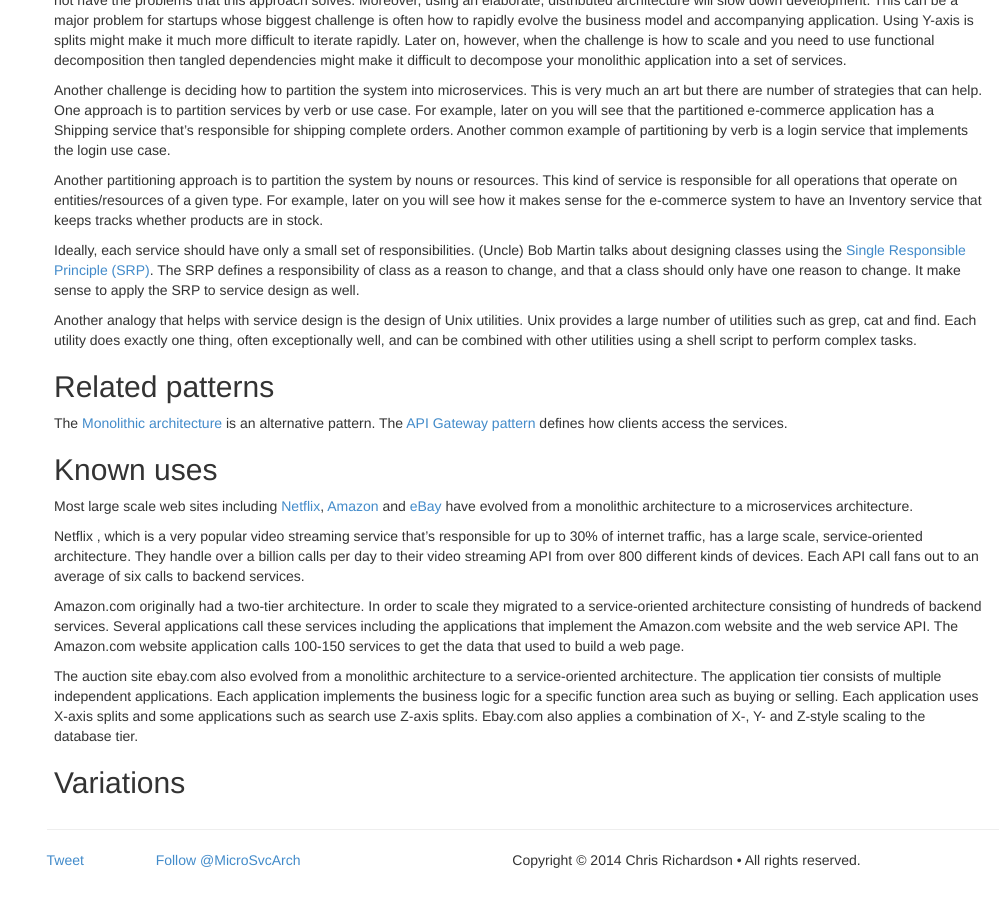
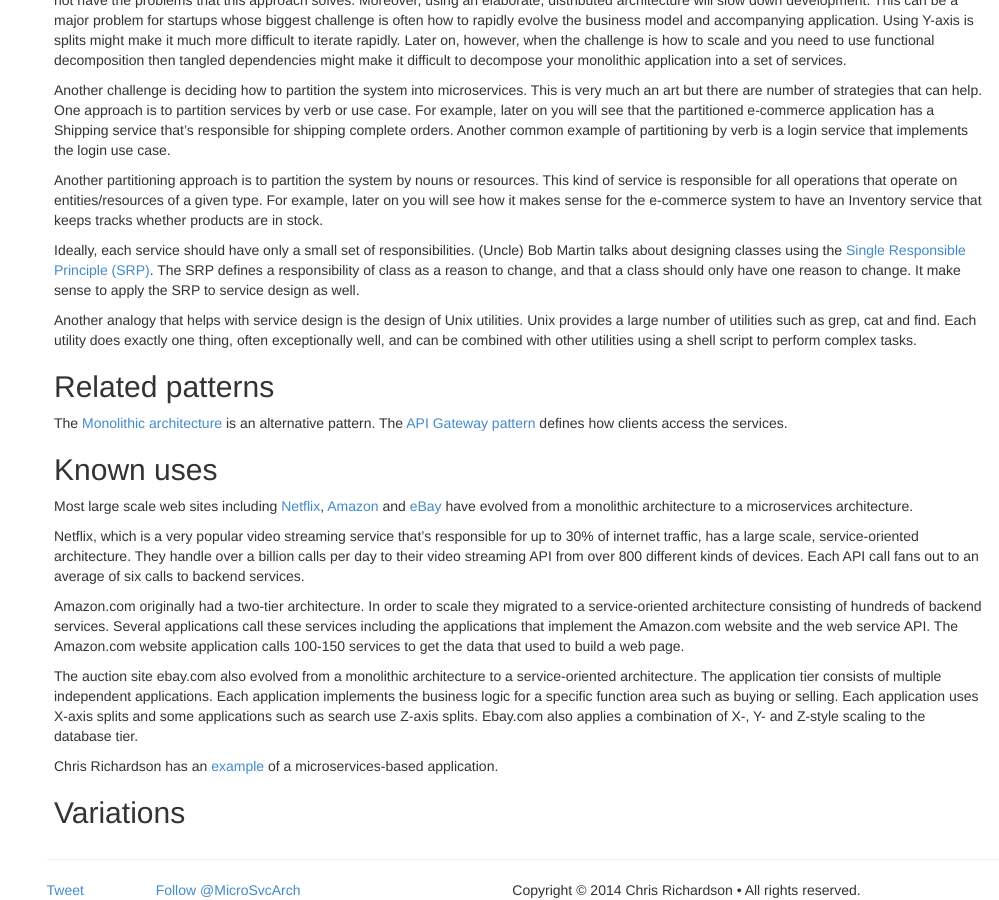
Before and after one commit to joobn72/microservices, a Jekyll site: the page built from patterns/microservices.md, in a window 1280 px wide and 900 px high, scrolled down 2330 px. Shown: the whole window, without its empty margins (281-1280 px from the left). Built offline with Jekyll 4.4.1, drawn with Linux system fonts in a browser that asks for light colours; Markdown is read by kramdown in place of the engine named in the settings; comment, search, counter and statistics services are not loaded; before the commit the page ends 3200 px from its top, so only the background shows below that.

Commit message:
Added a link from microservices pattern to example application

```diff
--- a/patterns/microservices.md
+++ b/patterns/microservices.md
@@ -117,7 +117,7 @@ The [API Gateway pattern](apigateway.html) defines how clients access the servic
 Most large scale web sites including [Netflix](http://techblog.netflix.com/), [Amazon](http://highscalability.com/blog/2007/9/18/amazon-architecture.html)
 and [eBay](http://www.addsimplicity.com/downloads/eBaySDForum2006-11-29.pdf) have evolved from a monolithic architecture to a microservices architecture.
 
-Netflix , which is a very popular video streaming service that’s responsible for up to 30% of internet traffic, has a large scale, service-oriented architecture.
+Netflix, which is a very popular video streaming service that’s responsible for up to 30% of internet traffic, has a large scale, service-oriented architecture.
 They handle over a billion calls per day to their video streaming API from over 800 different kinds of devices.
 Each API call  fans out to an average of six calls to backend services.
 
@@ -132,4 +132,6 @@ Each application implements the business logic for a specific function area such
 Each application uses X-axis splits and some applications such as search use Z-axis splits.
 Ebay.com also applies a combination of X-, Y- and Z-style scaling to the database tier.
 
+Chris Richardson has an [example](../microservices/news/2015/01/15/example-microservice-app.html) of a microservices-based application.
+
 ## Variations
```
